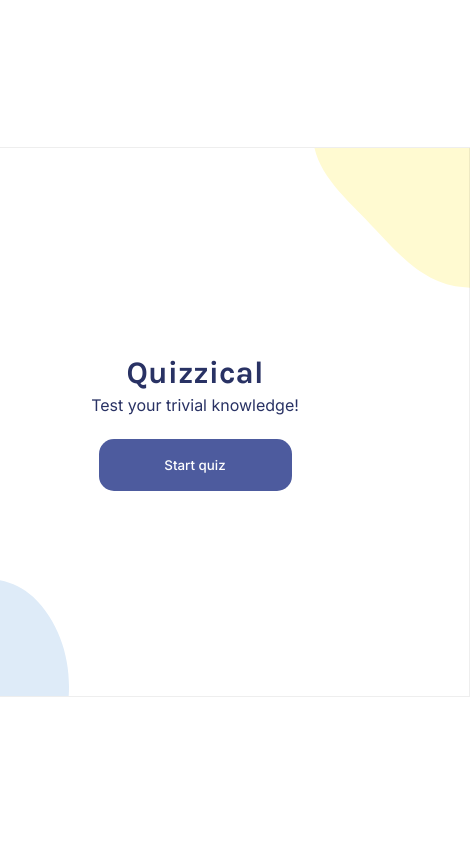
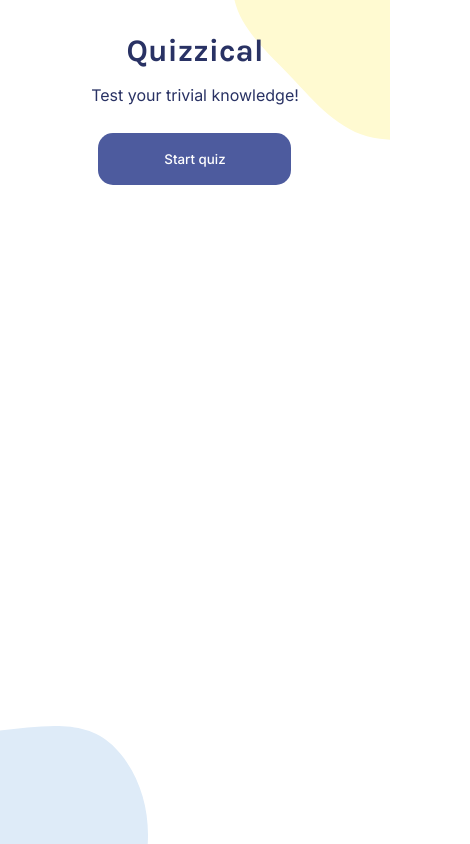
Before and after one commit to heidi37/quizzical, a React (Vite) app: page / in a window 390 px wide. Shown: the whole page, 470 px wide, since content can reach past the window. Built offline with nearby package versions, Linux system fonts and the light colour scheme.

Commit message:
adds mobile styling

```diff
--- a/src/App.css
+++ b/src/App.css
@@ -1,23 +1,20 @@
 .container {
-  width: 550px;
-  height: 550px;
-  text-align: center;
-  border: 1px solid rgba(0, 0, 0, 0.068);
   display: flex;
   flex-direction: column;
+  align-items: center;
   justify-content: center;
-  align-items: center;
-  position: relative;
+  z-index: 1;
+  padding: 2rem;
+  max-width: 600px;
 }
 
-/* blobs */
 
 .top-blob{
   content: url(/src/assets/yellow-blob.svg);
   display: inline-block;
   position: absolute;
   top: 0;
-  left: 355px;
+  left: calc(100vw - 194px);
   z-index: -3;
 }
 
@@ -26,12 +23,30 @@
   display: inline-block;
   position: absolute;
   bottom: 0;
-  right: 400px;
+  left: 0;
   z-index: -3;
 }
 
+@media screen and (max-width: 500px) {
+  .bottom-blob{
+    bottom: calc(0%);
+  }
+}
+
+@media screen and (max-width: 335px) {
+  .bottom-blob{
+    bottom: calc(0% - 300px);
+  }
+}
+
+@media screen and (max-width: 250px) {
+  .bottom-blob{
+    bottom: calc(0% - 550px);
+  }
+}
+
 h1 {
-  margin: 0;
+  margin: 0 0 .75rem 0;
   font-family: "Karla", sans-serif;
   font-optical-sizing: auto;
   font-weight: 700;
@@ -41,7 +56,7 @@ h1 {
 }
 
 p {
-  margin: .25rem 0 1.5rem 0;
+  margin: .25rem 0 1.75rem 0;
   color: #293264;
 }
 
--- a/src/App.jsx
+++ b/src/App.jsx
@@ -18,17 +18,10 @@ function App() {
     }))
   }
 
-  // useEffect(() => {
-  //   getQuestions()
-  // }
-  // ,[])
-
   return (
     <>
-
-    <div className="container">
       <div className="top-blob"></div>
-      <div className="bottom-blob"></div>
+      <div className="container">
       {questions.length === 0 ?
       <>
       <h1>Quizzical</h1>
@@ -36,11 +29,15 @@ function App() {
       <button onClick={getQuestions}>Start quiz</button>
       </>
       :
+      <>
+      <h1>Quizzical</h1>
       <QuestionsList questions={questions} setQuestions={setQuestions} score={score} setScore={setScore} getQuestions={getQuestions}
         answersSubmitted={answersSubmitted} setAnswersSubmitted={setAnswersSubmitted}
       />
+      </>
       }
       </div>
+      <div className="bottom-blob"></div>
     </>
   )
 }
--- a/src/Question.css
+++ b/src/Question.css
@@ -1,17 +1,17 @@
 .question {
+  border-bottom: 0.79px solid #DBDEF0;
+  margin-top: 1rem;
   display: flex;
   flex-direction: column;
+  width: 100%;
   align-items: flex-start;
-  width: 75%;
-  text-align: left;
-  border-bottom: 0.79px solid #DBDEF0;
-  margin-top: .5rem;
 }
 
 .question p {
   font-family: 'Karla', sans-serif;
   line-height: 1.169rem;
-  margin: 0;
+  margin: 0 0 .15rem 0;
+  font-weight: 700;
 }
 
 .question ul {
@@ -33,6 +33,12 @@
   background: white;
 }
 
+@media screen and (max-width: 500px) {
+  .question li {
+    margin-top: 6px;
+  }
+}
+
 .question li.selected-answer {
   background: #D6DBF5;
   border-color: #D6DBF5;
--- a/src/Question.jsx
+++ b/src/Question.jsx
@@ -2,7 +2,6 @@ import he from 'he'
 import './Question.css'
 
 export default function Question({question, allAnswers, id, selectedAnswerIndex, selectedAnswer, correct_answer, isCorrect, isChecked}) {
-
 
   return (
     <div className="question">
--- a/src/QuestionsList.css
+++ b/src/QuestionsList.css
@@ -1,8 +1,30 @@
-.check-answers {
+.check-answers, .play-again {
   width: auto;
   height: auto;
   font-size: 0.64rem;
-  padding: 11px 21px 10px;
+  font-weight: 600;
+  padding: 7px 25px 7px;
   border-radius: 8px;
   margin-top: 1rem;
 }
+
+.score {
+  display: inline;
+  margin-right: 1.5rem;
+  font-weight: 700;
+  font-size: 0.8rem;
+}
+
+@media screen and (max-width: 500px) {
+  .score {
+    display: block;
+    margin-right: 0;
+    margin-top: 1.5rem;
+  }
+
+  .play-again {
+    margin-top: 0;
+    display: block;
+    text-align: center;
+  }
+}
--- a/src/QuestionsList.jsx
+++ b/src/QuestionsList.jsx
@@ -48,9 +48,11 @@ export default function Questions({questions, setQuestions, score, setScore, get
       )
     })}
 
-    {answersSubmitted === true && <p>You scored {score}/5 correct answers</p>}
     {answersSubmitted === false && <button className="check-answers" onClick={checkAnswers}>Check Answers</button>}
-    {answersSubmitted === true && <button className="check-answers" onClick={restartGame}>Play Again</button>}
+    <div>
+    {answersSubmitted === true && <p className="score">You scored {score}/5 correct answers</p>}
+    {answersSubmitted === true && <button className="play-again" onClick={restartGame}>Play Again</button>}
+    </div>
     </>
   )
 }
--- a/src/index.css
+++ b/src/index.css
@@ -12,3 +12,9 @@ body {
   font-family: Inter, sans-serif;
   font-weight: 400;
 }
+
+@media screen and (max-width: 500px) {
+  body{
+    height: auto;
+  }
+}
```
